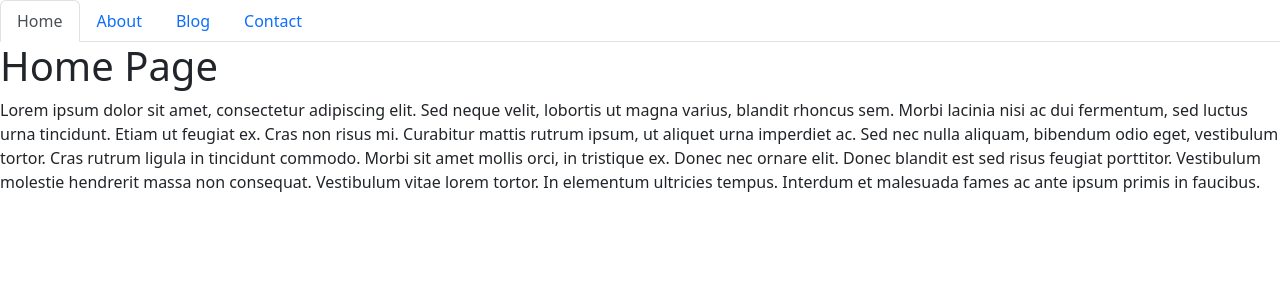
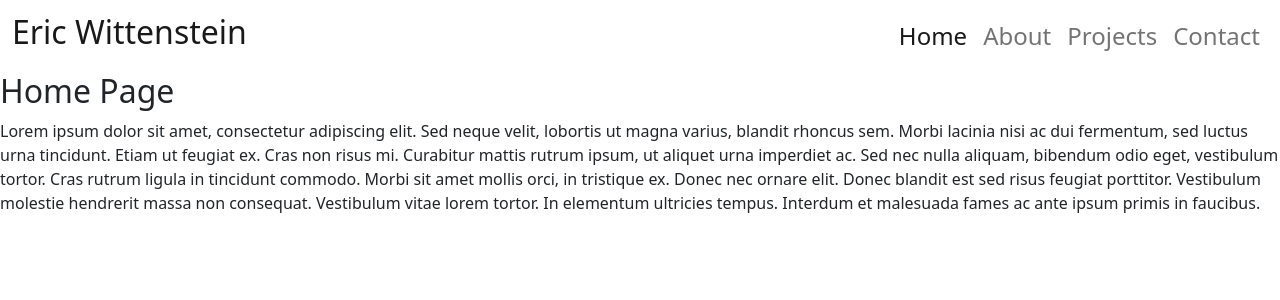
Before and after one commit to ericwittenstein/EricWittensteinPortfolio, a React (Create React App) app: page / in a window 1280 px wide. Shown: the top 300 px of the page. Built offline with nearby package versions, Linux system fonts and the light colour scheme.

Commit message:
got the navbar looking better

```diff
--- a/src/components/NavTabs.js
+++ b/src/components/NavTabs.js
@@ -3,7 +3,28 @@ import React from "react";
 // object destructuring assignment to highlight variables from the props object, giving them unique names
 function NavTabs({ currentPage, handlePageChange }) {
 	return (
-		<ul className="nav nav-tabs">
+		<nav className="navbar navbar-expand-lg">
+			<div className="container-fluid">
+				<div className="d-flex flex-grow-1">
+					<span className="w-100 d-lg-none d-block"></span>
+					<span className="navbar-brand h1 d-none d-lg-inline-block">
+						Eric Wittenstein
+					</span>
+					<div>
+					<button
+						className="navbar-toggler"
+						type="button"
+						data-bs-toggle="collapse"
+						data-bs-target="#navbarLinks"
+					>
+						<span className="navbar-toggler-icon"></span>
+					</button>
+					</div>
+					<div
+						className="collapse navbar-collapse flex-grow-1 text-right"
+						id="navbarLinks"
+					>
+						<ul className="navbar-nav ms-auto flex-nowrap">
 							<li className="nav-item">
 								<a
 									href="#home"
@@ -11,7 +32,9 @@ function NavTabs({ currentPage, handlePageChange }) {
 									// conditional / ternary operator to check if current page is the home page
 									// if yes, set to nav link active, otherwise, regular nav link
 									className={
-						currentPage === "Home" ? "nav-link active" : "nav-link"
+										currentPage === "Home"
+											? "nav-link active"
+											: "nav-link"
 									}
 								>
 									Home
@@ -23,7 +46,9 @@ function NavTabs({ currentPage, handlePageChange }) {
 									onClick={() => handlePageChange("About")}
 									// if current page is the about page, set to nav link active, otherwise normal
 									className={
-						currentPage === "About" ? "nav-link active" : "nav-link"
+										currentPage === "About"
+											? "nav-link active"
+											: "nav-link"
 									}
 								>
 									About
@@ -31,14 +56,16 @@ function NavTabs({ currentPage, handlePageChange }) {
 							</li>
 							<li className="nav-item">
 								<a
-					href="#blog"
-					onClick={() => handlePageChange("Blog")}
-					// if current page is the blog page, set to nav link active, otherwise normal
+									href="#projects"
+									onClick={() => handlePageChange("Projects")}
+									// if current page is the projects page, set to nav link active, otherwise normal
 									className={
-						currentPage === "Blog" ? "nav-link active" : "nav-link"
+										currentPage === "Projects"
+											? "nav-link active"
+											: "nav-link"
 									}
 								>
-					Blog
+									Projects
 								</a>
 							</li>
 							<li className="nav-item">
@@ -56,6 +83,10 @@ function NavTabs({ currentPage, handlePageChange }) {
 								</a>
 							</li>
 						</ul>
+					</div>
+				</div>
+			</div>
+		</nav>
 	);
 }
 
--- a/src/components/PortfolioContainer.js
+++ b/src/components/PortfolioContainer.js
@@ -2,8 +2,8 @@ import React, { useState } from "react";
 import NavTabs from "./NavTabs";
 import Home from "./pages/Home";
 import About from "./pages/About";
-import Blog from "./pages/Blog";
 import Contact from "./pages/Contact";
+import Projects from "./pages/Projects";
 
 export default function PortfolioContainer() {
 	const [currentPage, setCurrentPage] = useState("Home");
@@ -16,8 +16,8 @@ export default function PortfolioContainer() {
 		if (currentPage === "About") {
 			return <About />;
 		}
-		if (currentPage === "Blog") {
-			return <Blog />;
+		if (currentPage === "Projects") {
+			return <Projects />;
 		}
 		return <Contact />;
 	};
--- a/src/components/pages/About.js
+++ b/src/components/pages/About.js
@@ -3,7 +3,7 @@ import React from "react";
 export default function About() {
 	return (
 		<div>
-			<h1>About Page</h1>
+			<h2>About Me</h2>
 			<p>
 				Nunc pharetra finibus est at efficitur. Praesent sed congue
 				diam. Integer gravida dui mauris, ut interdum nunc egestas sed.
--- a/src/components/pages/Contact.js
+++ b/src/components/pages/Contact.js
@@ -3,7 +3,7 @@ import React from "react";
 export default function Contact() {
 	return (
 		<div>
-			<h1>Contact Page</h1>
+			<h2>Contact Info</h2>
 			<p>
 				Integer cursus bibendum sem non pretium. Vestibulum in aliquet
 				sem, quis molestie urna. Aliquam semper ultrices varius. Aliquam
--- a/src/components/pages/Home.js
+++ b/src/components/pages/Home.js
@@ -3,7 +3,7 @@ import React from "react";
 export default function Home() {
 	return (
 		<div>
-			<h1>Home Page</h1>
+			<h2>Home Page</h2>
 			<p>
 				Lorem ipsum dolor sit amet, consectetur adipiscing elit. Sed
 				neque velit, lobortis ut magna varius, blandit rhoncus sem.
--- a/src/components/pages/Blog.js
+++ b/src/components/pages/Projects.js
@@ -1,9 +1,9 @@
 import React from "react";
 
-export default function Blog() {
+export default function Projects() {
 	return (
 		<div>
-			<h1>Blog Page</h1>
+			<h2>Projects</h2>
 			<p>
 				Donec a volutpat quam. Curabitur nec varius justo, sed rutrum
 				ligula. Curabitur pellentesque turpis sit amet eros iaculis, a
--- /dev/null
+++ b/src/components/styles/style.css
@@ -0,0 +1,7 @@
+.navbar-brand {
+    font-size: xx-large;
+}
+
+.nav-item {
+    font-size: x-large;
+}
--- a/src/index.js
+++ b/src/index.js
@@ -2,6 +2,7 @@ import React from "react";
 import ReactDOM from "react-dom/client";
 import App from "./App";
 import "bootstrap/dist/css/bootstrap.min.css";
+import "./components/styles/style.css";
 
 const root = ReactDOM.createRoot(document.getElementById("root"));
 
```
Lines whose indentation alone changed are shown as unchanged.
